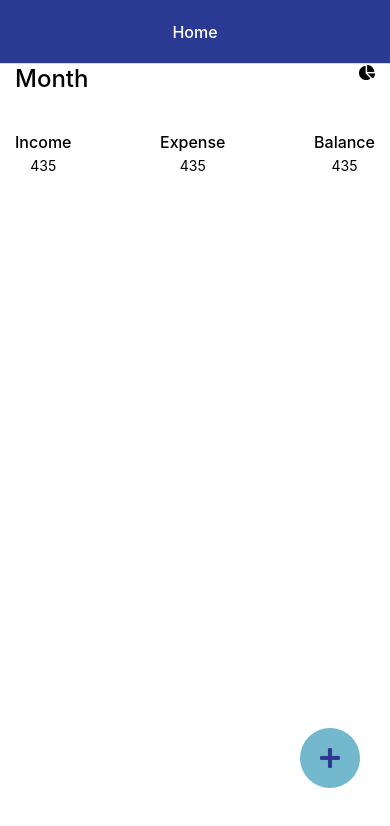
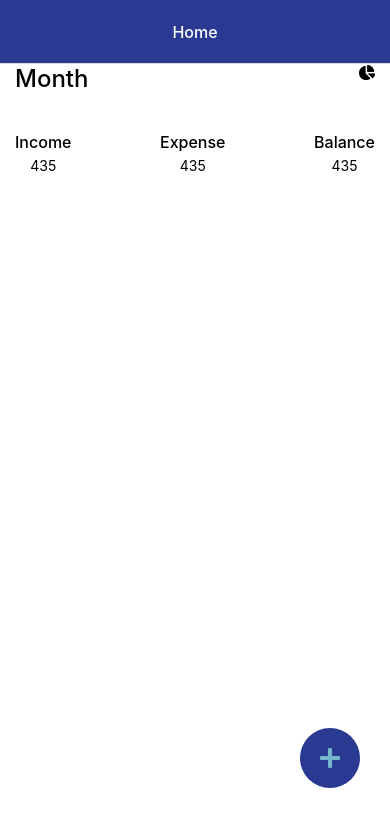
Before and after one commit to mowais103/ExpenseTracker, a React Native app: screen /HomeScreen in a window 390 px wide. Shown: the top 826 px of the page. Built offline with nearby package versions, Linux system fonts and the light colour scheme.

Commit message:
chore: change add button color

```diff
--- a/src/screens/HomeScreen/AddTransactionButton.tsx
+++ b/src/screens/HomeScreen/AddTransactionButton.tsx
@@ -16,7 +16,7 @@ const styles = StyleSheet.create({
     width: 60,
     height: 60,
     borderRadius: 30,
-    backgroundColor: Colors.greyishBlue,
+    backgroundColor: Colors.navyBlue,
     justifyContent: 'center',
     alignItems: 'center',
   },
@@ -25,7 +25,7 @@ const styles = StyleSheet.create({
 const AddTransactionButton = ({onPress}: AddTransactionButtonProps) => (
   <View style={styles.container}>
     <TouchableOpacity style={styles.addIconContainer} onPress={onPress}>
-      <AtomIcon icon="add" size="large" tintColor={Colors.navyBlue} />
+      <AtomIcon icon="add" size="large" tintColor={Colors.greyishBlue} />
     </TouchableOpacity>
   </View>
 );
```
